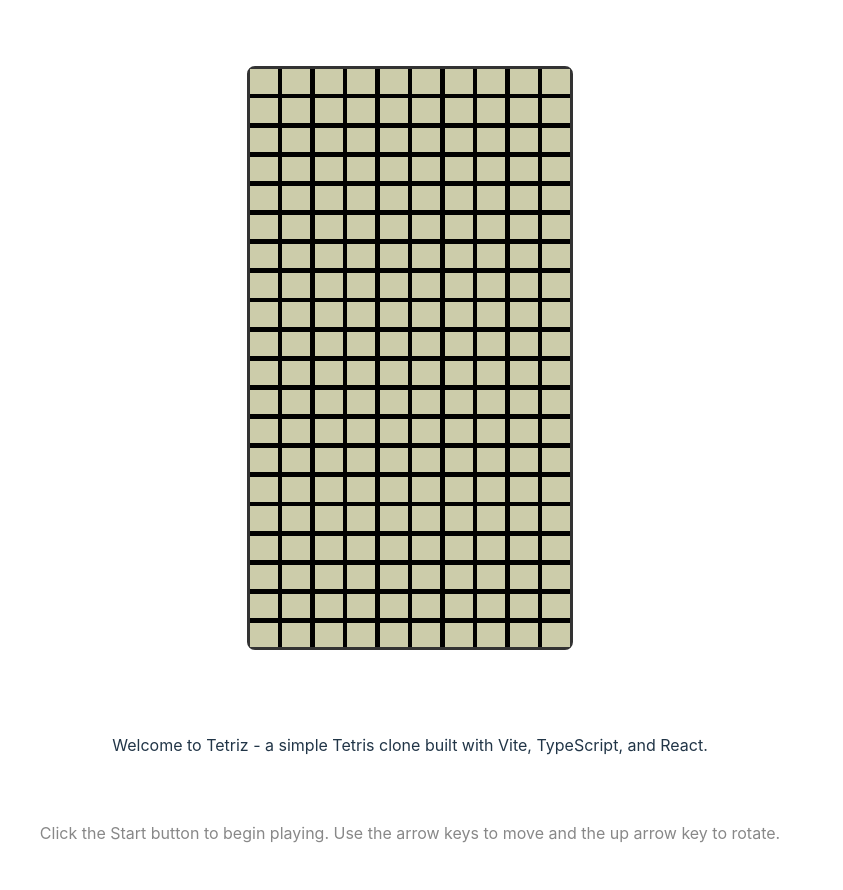
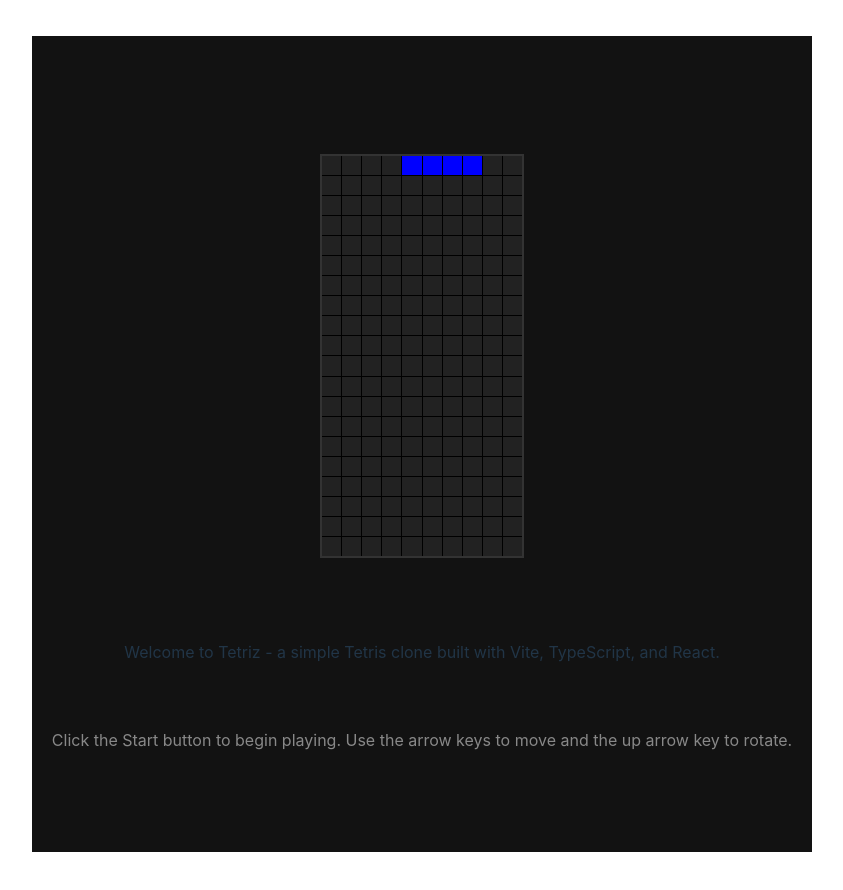
Before and after one commit to Adam-Robson/tetrix, a React (Vite) app: page / in a window 1280 px wide. Shown: the top 890 px of the page, without its empty margins (230-1073 px from the left). Built offline with nearby package versions, Linux system fonts and the light colour scheme.

Commit message:
add movement and rotation to tetromino

```diff
--- a/src/App.css
+++ b/src/App.css
@@ -12,6 +12,9 @@
   align-items: center;
   justify-content: center;
   width: 100%;
+  background-color: #121212ff;
+  padding: 0.5rem;
+  margin: 0.25rem;
 }
 
 .logo {
--- a/src/components/GameBoard.tsx
+++ b/src/components/GameBoard.tsx
@@ -1,14 +1,162 @@
-import "./gameboard.css";
+import React, { useState, useEffect, useCallback } from "react";
+import { Board } from "../types/board";
+import { createEmptyBoard } from "../utils/board";
+import { SHAPES } from "../constants/tetromino";
+import { TetrominoShape } from "../types/tetromino";
+import { getRandomTetromino, rotateTetromino } from "../utils/tetromino";
+import { checkCollision } from "../utils/board";
 
-export default function GameBoard() {
-  const rows = Array.from({ length: 20 });
-  const cols = Array.from({ length: 10 });
+const GameBoard: React.FC = () => {
+  const [board, setBoard] = useState<Board>(createEmptyBoard());
+  const [currentPiece, setCurrentPiece] = useState<{
+    shape: TetrominoShape;
+    position: { x: number; y: number };
+  }>({
+    shape: SHAPES[getRandomTetromino()],
+    position: { x: 4, y: 0 }, // Start in the middle of the board
+  });
+
+  // Function to merge the piece into the board
+  const drawPieceOnBoard = (): Board => {
+    const newBoard = [...board].map((row) => [...row]); // Create a deep copy
+
+    currentPiece.shape.forEach((row, rowIdx) => {
+      row.forEach((cell, colIdx) => {
+        if (cell !== 0) {
+          const boardY = currentPiece.position.y + rowIdx;
+          const boardX = currentPiece.position.x + colIdx;
+
+          if (
+            boardY >= 0 &&
+            boardY < board.length &&
+            boardX >= 0 &&
+            boardX < board[0].length
+          ) {
+            newBoard[boardY][boardX] = "blue"; // Color for the J piece
+          }
+        }
+      });
+    });
+
+    return newBoard;
+  };
+
+  // Function to handle locking the piece into place
+  const lockPiece = useCallback(() => {
+    setBoard((prevBoard) => {
+      const newBoard = prevBoard.map((row) => [...row]); // Deep copy
+
+      currentPiece.shape.forEach((row, rowIdx) => {
+        row.forEach((cell, colIdx) => {
+          if (cell !== 0) {
+            const boardY = currentPiece.position.y + rowIdx;
+            const boardX = currentPiece.position.x + colIdx;
+
+            if (
+              boardY >= 0 &&
+              boardY < newBoard.length &&
+              boardX >= 0 &&
+              boardX < newBoard[0].length
+            ) {
+              newBoard[boardY][boardX] = "blue"; // Lock piece color
+            }
+          }
+        });
+      });
+
+      return newBoard;
+    });
+
+    // Generate a new piece
+    setCurrentPiece({
+      shape: SHAPES[getRandomTetromino()],
+      position: { x: 4, y: 0 },
+    });
+  }, [currentPiece]);
+
+  // Function to move the piece
+  const movePiece = useCallback(
+    (direction: "left" | "right" | "down") => {
+      setCurrentPiece((prev) => {
+        const newPosition = { ...prev.position };
+        if (direction === "left") {
+          newPosition.x -= 1;
+        } else if (direction === "right") {
+          newPosition.x += 1;
+        } else if (direction === "down") {
+          newPosition.y += 1;
+        }
+
+        if (!checkCollision(prev.shape, board, newPosition)) {
+          return { ...prev, position: newPosition };
+        }
+
+        // If moving down and a collision occurs, lock the piece
+        if (direction === "down") {
+          lockPiece();
+        }
+
+        return prev;
+      });
+    },
+    [board, lockPiece]
+  );
+
+  // Function to rotate the piece
+  const rotatePiece = useCallback(() => {
+    setCurrentPiece((prev) => {
+      const rotatedShape = rotateTetromino(prev.shape);
+
+      // Check for collision after rotation
+      if (!checkCollision(rotatedShape, board, prev.position)) {
+        return { ...prev, shape: rotatedShape };
+      }
+
+      return prev; // Revert to previous state if collision occurs
+    });
+  }, [board]);
+
+  // Handle keyboard input
+  useEffect(() => {
+    const handleKeyPress = (e: KeyboardEvent) => {
+      e.preventDefault();
+      if (e.key === "ArrowLeft") movePiece("left");
+      if (e.key === "ArrowRight") movePiece("right");
+      if (e.key === "ArrowDown") movePiece("down");
+      if (e.key === "ArrowUp") rotatePiece();
+    };
+
+    window.addEventListener("keydown", handleKeyPress);
+    return () => window.removeEventListener("keydown", handleKeyPress);
+  }, [movePiece, rotatePiece]);
 
   return (
-    <div className="gameboard">
-      {rows.map((_, i) =>
-        cols.map((_, j) => <div key={`${i}-${j}`} className="cell"></div>)
+    <div
+      style={{
+        display: "grid",
+        gridTemplateRows: `repeat(${board.length}, 1fr)`,
+        gridTemplateColumns: `repeat(${board[0].length}, 1fr)`,
+        gap: "1px",
+        backgroundColor: "#000",
+        border: "2px solid #333",
+        width: "200px",
+        height: "400px",
+      }}
+    >
+      {drawPieceOnBoard().map((row, rowIdx) =>
+        row.map((cell, colIdx) => (
+          <div
+            key={`${rowIdx}-${colIdx}`}
+            style={{
+              width: "100%",
+              height: "100%",
+              backgroundColor: cell ?? "#222", // Use cell color or default
+            }}
+          ></div>
+        ))
       )}
     </div>
   );
-}
+};
+
+export default GameBoard;
--- /dev/null
+++ b/src/constants/tetromino.ts
@@ -0,0 +1,27 @@
+export const SHAPES = {
+  I: [[1, 1, 1, 1]],
+  O: [
+    [1, 1],
+    [1, 1],
+  ],
+  T: [
+    [1, 1, 1],
+    [0, 1, 0],
+  ],
+  S: [
+    [0, 1, 1],
+    [1, 1, 0],
+  ],
+  Z: [
+    [1, 1, 0],
+    [0, 1, 1],
+  ],
+  J: [
+    [1, 0, 0],
+    [1, 1, 1],
+  ],
+  L: [
+    [0, 0, 1],
+    [1, 1, 1],
+  ],
+};
--- /dev/null
+++ b/src/types/board.ts
@@ -0,0 +1,5 @@
+export type Cell = string | null;
+
+export type Row = Cell[];
+
+export type Board = Row[];
--- /dev/null
+++ b/src/types/tetromino.ts
@@ -0,0 +1,4 @@
+import { SHAPES } from "../constants/tetromino";
+
+export type TetrominoShape = (typeof SHAPES)[keyof typeof SHAPES];
+export type Tetromino = keyof typeof SHAPES;
--- /dev/null
+++ b/src/utils/board.ts
@@ -0,0 +1,31 @@
+import { Board, Cell, Row } from "../types/board";
+
+export const createEmptyBoard = (): Board =>
+  Array.from({ length: 20 }, (): Row => Array<Cell>(10).fill(null));
+
+export const checkCollision = (
+  shape: number[][],
+  board: Board,
+  position: { x: number; y: number }
+): boolean => {
+  for (let rowIdx = 0; rowIdx < shape.length; rowIdx++) {
+    for (let colIdx = 0; colIdx < shape[rowIdx].length; colIdx++) {
+      // Check if the cell is part of the Tetromino
+      if (shape[rowIdx][colIdx] !== 0) {
+        const boardY = position.y + rowIdx;
+        const boardX = position.x + colIdx;
+
+        // Check for out-of-bounds collisions
+        if (boardY < 0 || boardY >= 20 || boardX < 0 || boardX >= 10) {
+          return true; // Out of bounds
+        }
+
+        // Check for collisions with locked cells
+        if (board[boardY][boardX] !== null) {
+          return true; // Cell is already occupied
+        }
+      }
+    }
+  }
+  return false; // No collision
+};
--- /dev/null
+++ b/src/utils/tetromino.ts
@@ -0,0 +1,12 @@
+import { SHAPES } from "../constants/tetromino";
+import { Tetromino } from "../types/tetromino";
+
+export const getRandomTetromino = (): Tetromino => {
+  const tetrominoKeys = Object.keys(SHAPES) as Tetromino[];
+  return tetrominoKeys[Math.floor(Math.random() * tetrominoKeys.length)];
+};
+
+export const rotateTetromino = (shape: number[][]): number[][] => {
+  // Transpose and reverse rows for clockwise rotation
+  return shape[0].map((_, colIdx) => shape.map((row) => row[colIdx]).reverse());
+};
```
